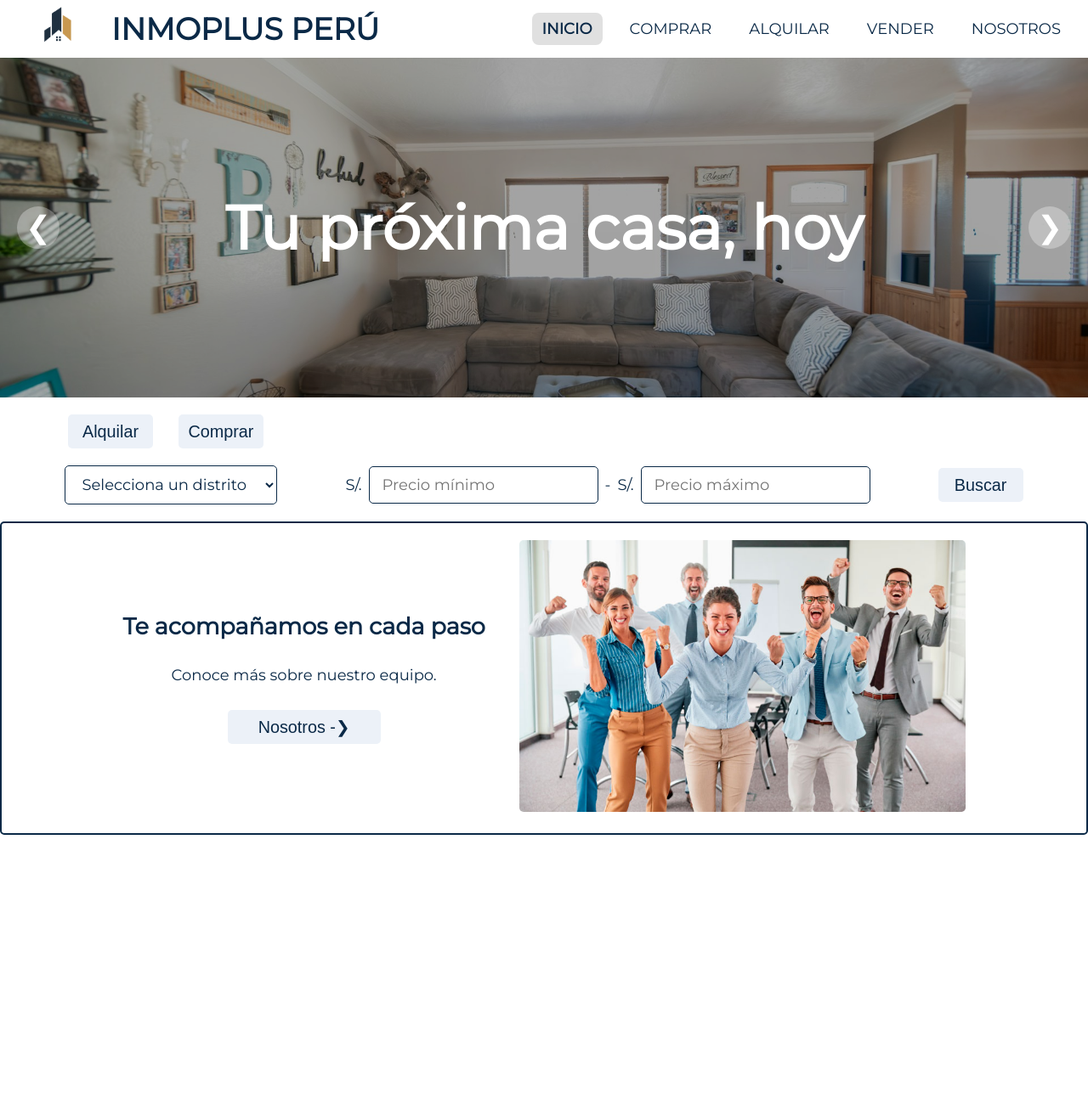
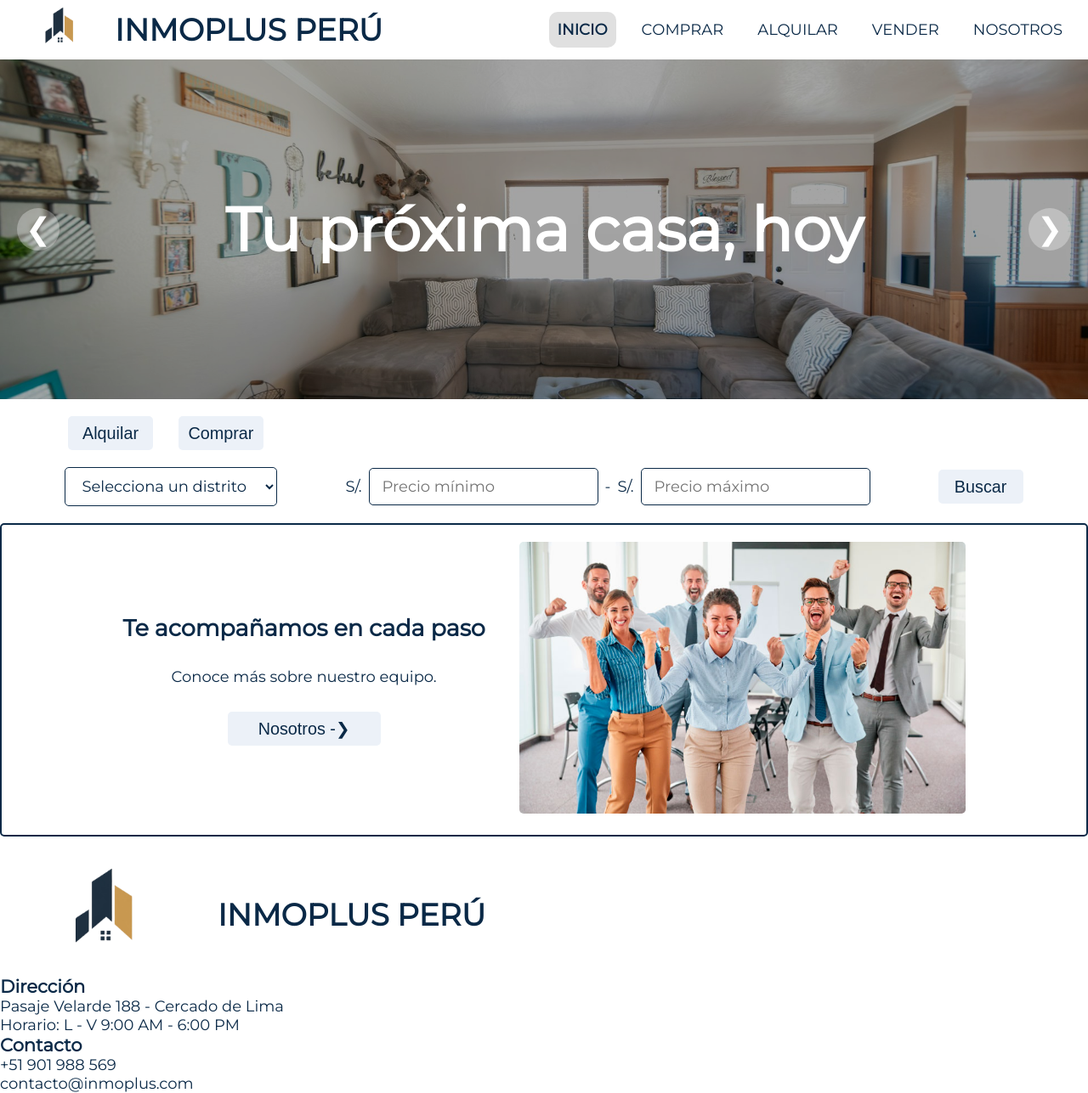
Before and after one commit to aaizaguirre/inmoplus-DEW_cibertec, a React (Vite) app: page / in a window 1280 px wide. Shown: the whole page at 85% size. Before the commit the page ends 1003 px from the top, so only its background shows below. Built offline with nearby package versions, Linux system fonts and the light colour scheme.

Commit message:
fix: Arregla organización de carpetas y archivos: componentes

```diff
--- a/src/App.css
+++ b/src/App.css
@@ -1,47 +1,3 @@
-/* ---------- HEADER ---------- */
-
-header{
-  display: flex;
-  align-items: center;
-  padding: 0 10px;
-}
-
-#contenedor-logo{
-  display: flex;
-  align-items: center;
-}
-
-#logo-img{
-  object-fit: cover;
-  width: 20%;
-}
-
-#logo-titulo{
-  font-size: 2rem;
-  font-weight: bold;
-}
-
-#navbar{
-  display: flex;
-  justify-content: space-between;
-}
-
-li{
-  margin: 0 10px;
-}
-
-li a {
-  padding: 8px 12px;
-  border-radius: 8px;
-  transition: all 0.2s ease;
-}
-
-
-li a:hover,
-li a.active {
-  background-color: var(--color-fondo-hover);
-  font-weight: bold;
-}
 /* ---------- HERO ---------- */
 
 .hero {
--- a/src/App.jsx
+++ b/src/App.jsx
@@ -1,10 +1,11 @@
 import { useState } from 'react'
 import './App.css'
-import Header from './Header.jsx'
+import Navbar from './components/Navbar.jsx'
 import Hero from './Hero.jsx'
 import Filtro from './Filtro.jsx'
 import SeccionNosotros from './SeccionNosotros.jsx'
 import SeccionPropiedades from './SeccionPropiedades.jsx'
+import Footer from './Footer.jsx'
 
 import depMiraflores1 from './assets/dep-miraflores1.jpg'
 import depSanIsidro1 from './assets/dep-san isidro1.jpg'
@@ -78,12 +79,13 @@ function App() {
 
   return (
     <>
-      <Header/>
+      <Navbar/>
       <Hero/>
       <Filtro onBuscar={buscarPropiedades}/>
       {!buscando && <SeccionNosotros />}
       {buscando && ( <SeccionPropiedades propiedades={resultados}/>
       )}
+      <Footer/>
     </>
   );
 }
--- /dev/null
+++ b/src/Footer.jsx
@@ -0,0 +1,28 @@
+import logoInmoPlus from './assets/logo-InmoPlus.PNG'
+
+function Footer(){
+
+    return(
+        <footer>
+            <div id = "contenedor-logo">
+            <img id = "logo-img" src = {logoInmoPlus} alt = "Logo InmoPlus" />
+            <p id = "logo-titulo">INMOPLUS PERÚ</p>
+        </div>
+        <div id = "contenedor-direccion">
+            <h3>Dirección</h3>
+            <p>Pasaje Velarde 188 - Cercado de Lima</p>
+            <p>Horario: L - V 9:00 AM - 6:00 PM</p>
+        </div>
+        <div id = "contenedor-contacto">
+            <h3>Contacto</h3>
+            <p>+51 901 988 569</p>
+            <p>contacto@inmoplus.com</p>
+        </div>
+        <div id = "contenedor-redes-sociales">
+
+        </div>
+        </footer>
+    )
+}
+
+export default Footer
--- /dev/null
+++ b/src/components/Navbar.css
@@ -0,0 +1,25 @@
+header{
+    display: flex;
+    align-items: center;
+    padding: 0 10px;
+}
+
+#contenedor-logo{
+    display: flex;
+    align-items: center;
+}
+
+#logo-img{
+    object-fit: cover;
+    width: 20%;
+}
+
+#logo-titulo{
+    font-size: 2rem;
+    font-weight: bold;
+}
+
+#navbar{
+    display: flex;
+    justify-content: space-between;
+}
--- a/src/index.css
+++ b/src/index.css
@@ -24,11 +24,24 @@ html, body{
 /* ---------- ELEMENTOS COMUNES ---------- */
 li{
   list-style: none;
+  margin: 0 10px;
 }
 
 a{
   text-decoration: none;
   color: inherit;
+}
+
+li a {
+    padding: 10px;
+    border-radius: 10px;
+    transition: all 0.2s ease;
+}
+
+li a:hover,
+li a.active {
+    background-color: var(--color-fondo-hover);
+    font-weight: bold;
 }
 
 button{
```
Also changed, not shown: src/components/Navbar.jsx (renamed from src/Header.jsx, +4 -3 lines).
